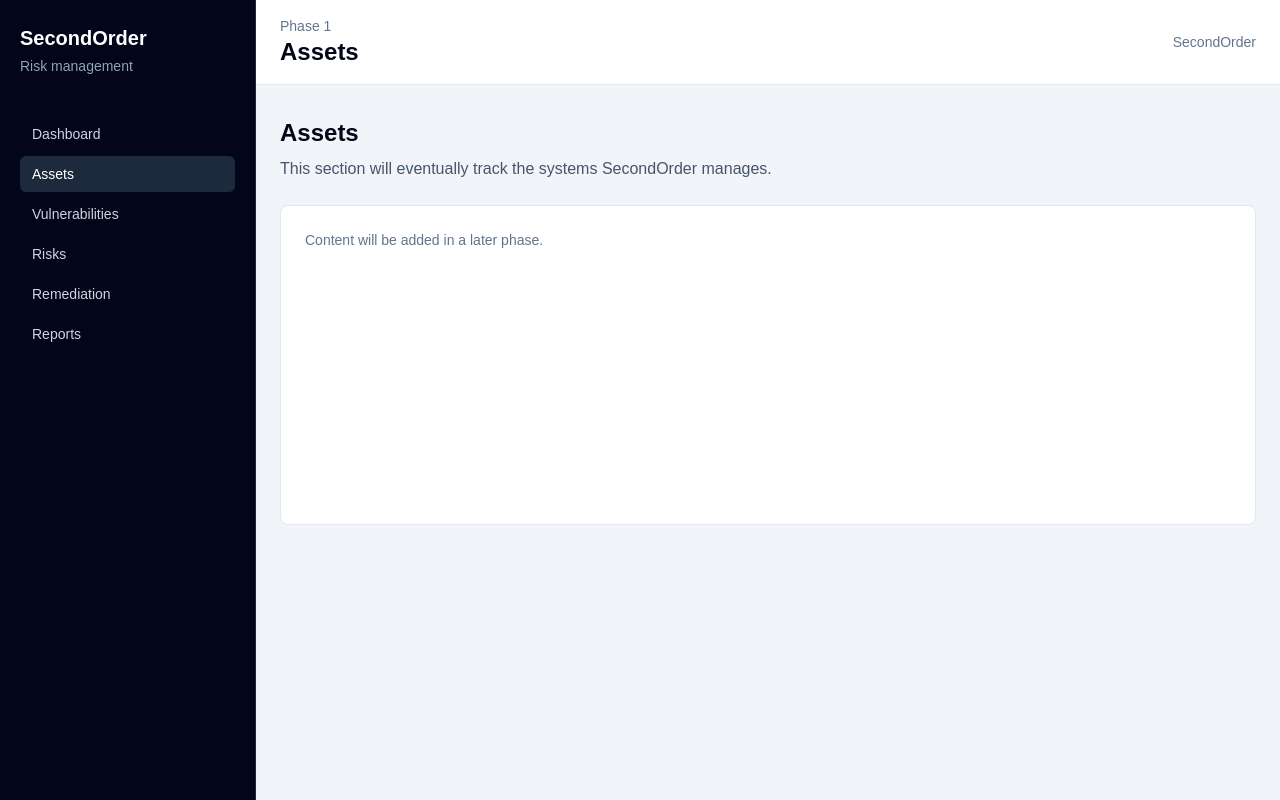
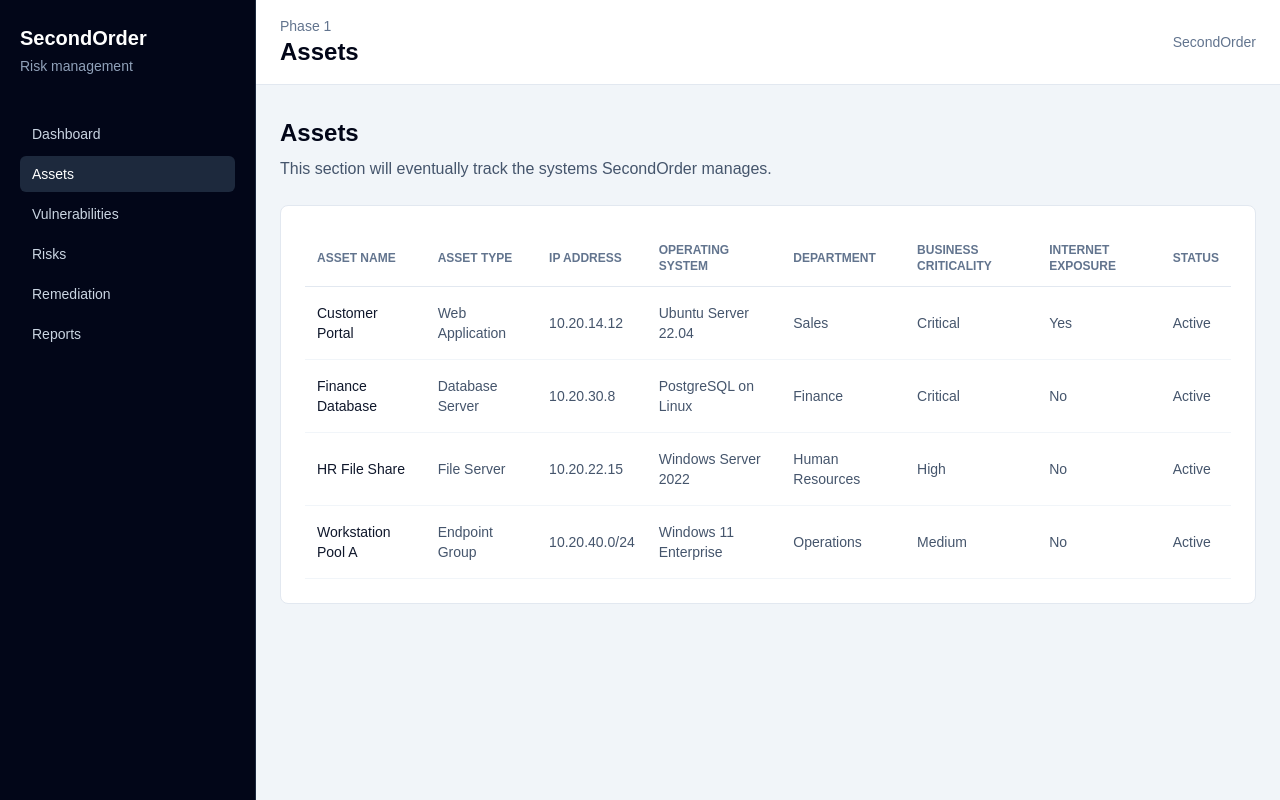
Before and after one commit to dsm-labs/secondorder, a Next.js app: page /assets in a window 1280 px wide. Built offline with nearby package versions, Linux system fonts and the light colour scheme.

Commit message:
Add Assets inventory table

```diff
--- a/src/app/assets/page.tsx
+++ b/src/app/assets/page.tsx
@@ -1,4 +1,47 @@
 import PageSection from "@/components/page-section";
+
+const assets = [
+  {
+    name: "Customer Portal",
+    type: "Web Application",
+    ipAddress: "10.20.14.12",
+    operatingSystem: "Ubuntu Server 22.04",
+    department: "Sales",
+    businessCriticality: "Critical",
+    internetExposure: "Yes",
+    status: "Active"
+  },
+  {
+    name: "Finance Database",
+    type: "Database Server",
+    ipAddress: "10.20.30.8",
+    operatingSystem: "PostgreSQL on Linux",
+    department: "Finance",
+    businessCriticality: "Critical",
+    internetExposure: "No",
+    status: "Active"
+  },
+  {
+    name: "HR File Share",
+    type: "File Server",
+    ipAddress: "10.20.22.15",
+    operatingSystem: "Windows Server 2022",
+    department: "Human Resources",
+    businessCriticality: "High",
+    internetExposure: "No",
+    status: "Active"
+  },
+  {
+    name: "Workstation Pool A",
+    type: "Endpoint Group",
+    ipAddress: "10.20.40.0/24",
+    operatingSystem: "Windows 11 Enterprise",
+    department: "Operations",
+    businessCriticality: "Medium",
+    internetExposure: "No",
+    status: "Active"
+  }
+];
 
 export default function AssetsPage() {
   return (
@@ -6,7 +49,64 @@ export default function AssetsPage() {
       title="Assets"
       subtitle="This section will eventually track the systems SecondOrder manages."
     >
-      Content will be added in a later phase.
+      <div className="overflow-x-auto">
+        <table className="min-w-[900px] w-full border-collapse text-left">
+          <thead>
+            <tr className="border-b border-slate-200">
+              <th className="px-3 py-3 text-xs font-semibold uppercase text-slate-500">
+                Asset Name
+              </th>
+              <th className="px-3 py-3 text-xs font-semibold uppercase text-slate-500">
+                Asset Type
+              </th>
+              <th className="px-3 py-3 text-xs font-semibold uppercase text-slate-500">
+                IP Address
+              </th>
+              <th className="px-3 py-3 text-xs font-semibold uppercase text-slate-500">
+                Operating System
+              </th>
+              <th className="px-3 py-3 text-xs font-semibold uppercase text-slate-500">
+                Department
+              </th>
+              <th className="px-3 py-3 text-xs font-semibold uppercase text-slate-500">
+                Business Criticality
+              </th>
+              <th className="px-3 py-3 text-xs font-semibold uppercase text-slate-500">
+                Internet Exposure
+              </th>
+              <th className="px-3 py-3 text-xs font-semibold uppercase text-slate-500">
+                Status
+              </th>
+            </tr>
+          </thead>
+          <tbody>
+            {assets.map((asset) => (
+              <tr className="border-b border-slate-100" key={asset.name}>
+                <td className="px-3 py-4 font-medium text-slate-900">
+                  {asset.name}
+                </td>
+                <td className="px-3 py-4 text-slate-600">{asset.type}</td>
+                <td className="px-3 py-4 text-slate-600">
+                  {asset.ipAddress}
+                </td>
+                <td className="px-3 py-4 text-slate-600">
+                  {asset.operatingSystem}
+                </td>
+                <td className="px-3 py-4 text-slate-600">
+                  {asset.department}
+                </td>
+                <td className="px-3 py-4 text-slate-600">
+                  {asset.businessCriticality}
+                </td>
+                <td className="px-3 py-4 text-slate-600">
+                  {asset.internetExposure}
+                </td>
+                <td className="px-3 py-4 text-slate-600">{asset.status}</td>
+              </tr>
+            ))}
+          </tbody>
+        </table>
+      </div>
     </PageSection>
   );
 }
```
